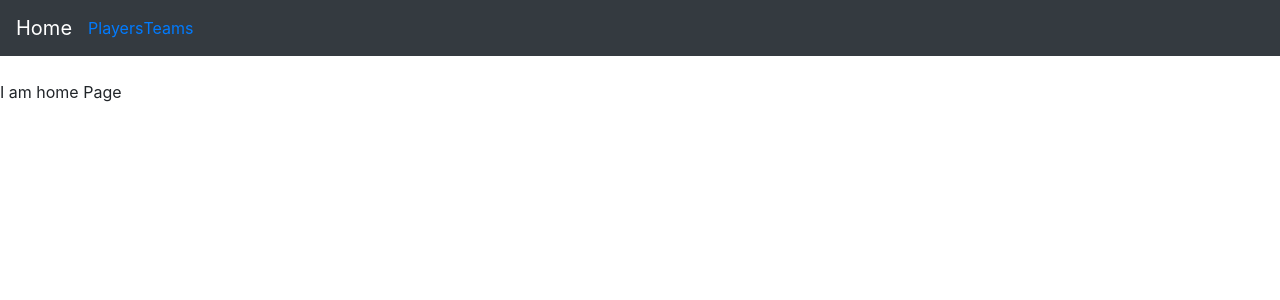
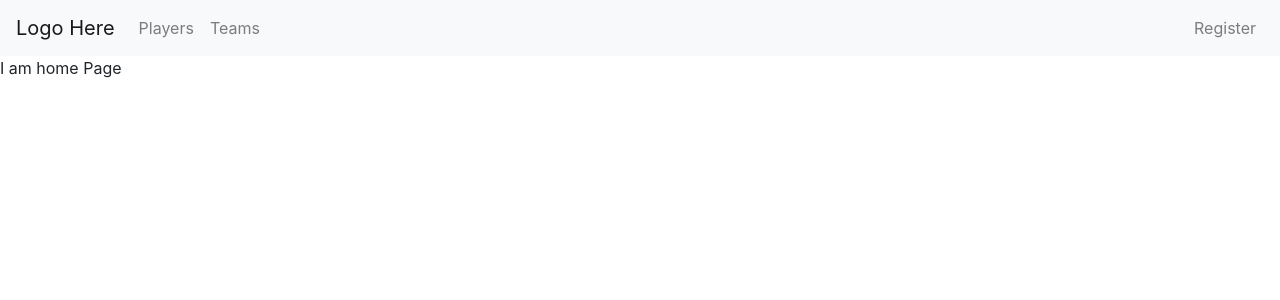
Before and after one commit to ckorbel/legendary-train, a React (Create React App) app: page / in a window 1280 px wide. Shown: the top 300 px of the page. Built offline with nearby package versions, Linux system fonts and the light colour scheme; the HTML template or start-up script is replaced by a standard one.

Commit message:
nav update

```diff
--- a/package.json
+++ b/package.json
@@ -13,10 +13,13 @@
     "@types/react-dom": "^16.9.0",
     "@types/react-redux": "^7.1.8",
     "@types/react-router-dom": "^5.1.5",
+    "@types/styled-components": "^5.1.0",
     "@types/uuid": "^7.0.3",
     "apollo-boost": "^0.4.9",
     "axios": "^0.19.2",
     "graphql": "^15.0.0",
+    "install": "^0.13.0",
+    "npm": "^6.14.5",
     "react": "^16.13.1",
     "react-apollo": "^3.1.5",
     "react-dom": "^16.13.1",
--- a/src/components/Navbar.tsx
+++ b/src/components/Navbar.tsx
@@ -1,20 +1,34 @@
 import React from "react";
 import { Link } from "react-router-dom";
+import styled from "styled-components";
 
 const Navbar: React.FC = () => {
   return (
-    <nav className="navbar navbar-expand-sm navbar-dark bg-dark mb-4">
+    <nav className="navbar navbar-expand-lg navbar-light bg-light">
       <Link className="navbar-brand" to="/">
-        Home
+        Logo Here
       </Link>
+      <div className="collapse navbar-collapse" id="navbarSupportedContent">
         <ul className="navbar-nav mr-auto">
           <li className="nav-item">
-          <Link to="/players">Players</Link>
+            <Link className="nav-link" to="/players">
+              Players
+            </Link>
           </li>
           <li className="nav-item">
-          <Link to="/teams">Teams</Link>
+            <Link className="nav-link" to="/teams">
+              Teams
+            </Link>
           </li>
         </ul>
+        <ul className="navbar-nav">
+          <li className="nav-item">
+            <Link className="nav-link" to="/register">
+              Register
+            </Link>
+          </li>
+        </ul>
+      </div>
     </nav>
   );
 };
--- a/src/routes/Players/Players.tsx
+++ b/src/routes/Players/Players.tsx
@@ -15,7 +15,6 @@
 
 const Players: React.FC = () => {
   const { loading, data } = useQuery<UserData>(GET_USERS);
-  console.log(data);
   const displayUsers = () => {
     if (data?.users) {
       return data.users.map((user: User) => <h1 key={user.id}>{user.name}</h1>);
```
Also changed, not shown: 1 other file (tests, documents, lock files or other folders). Lines whose indentation alone changed are shown as unchanged.
